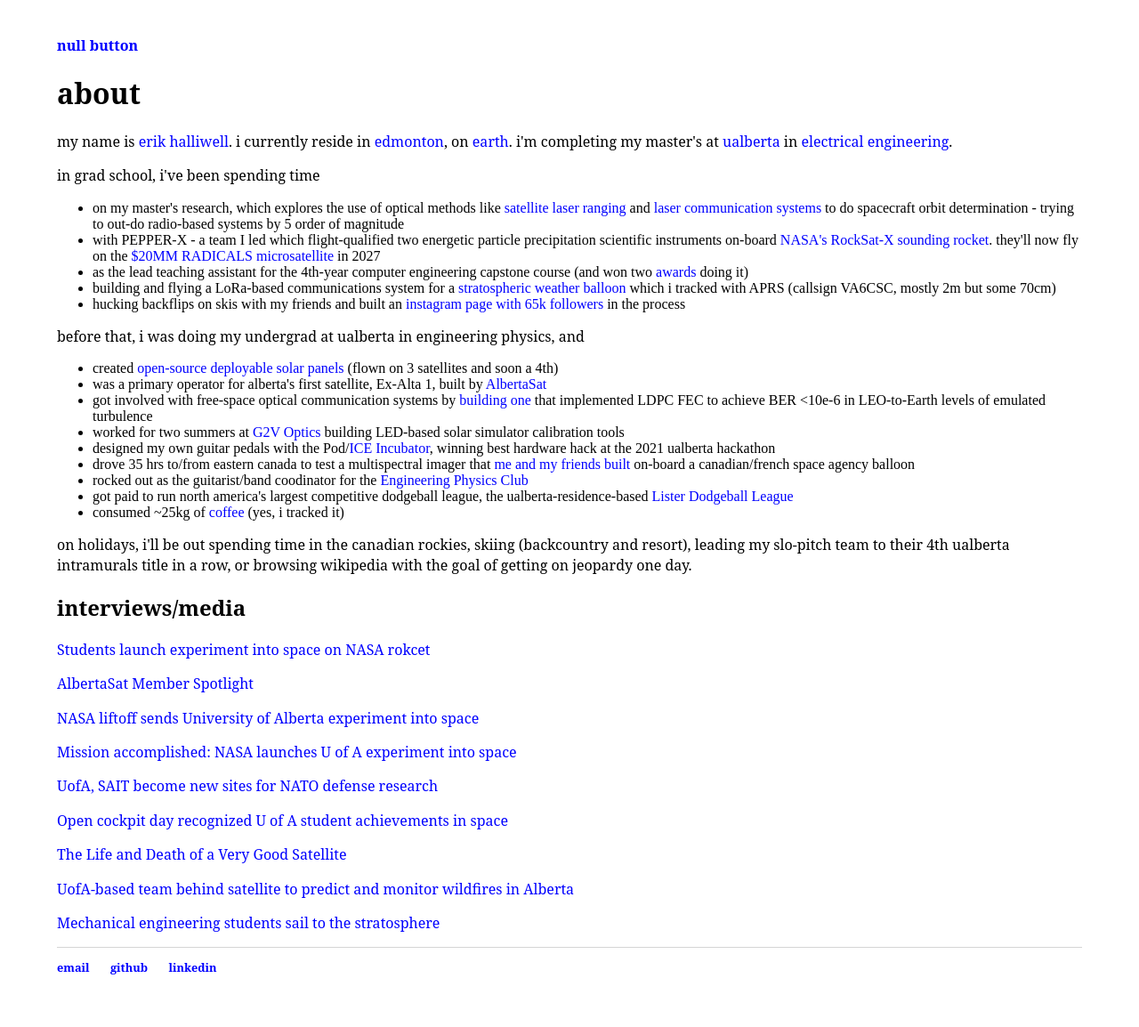
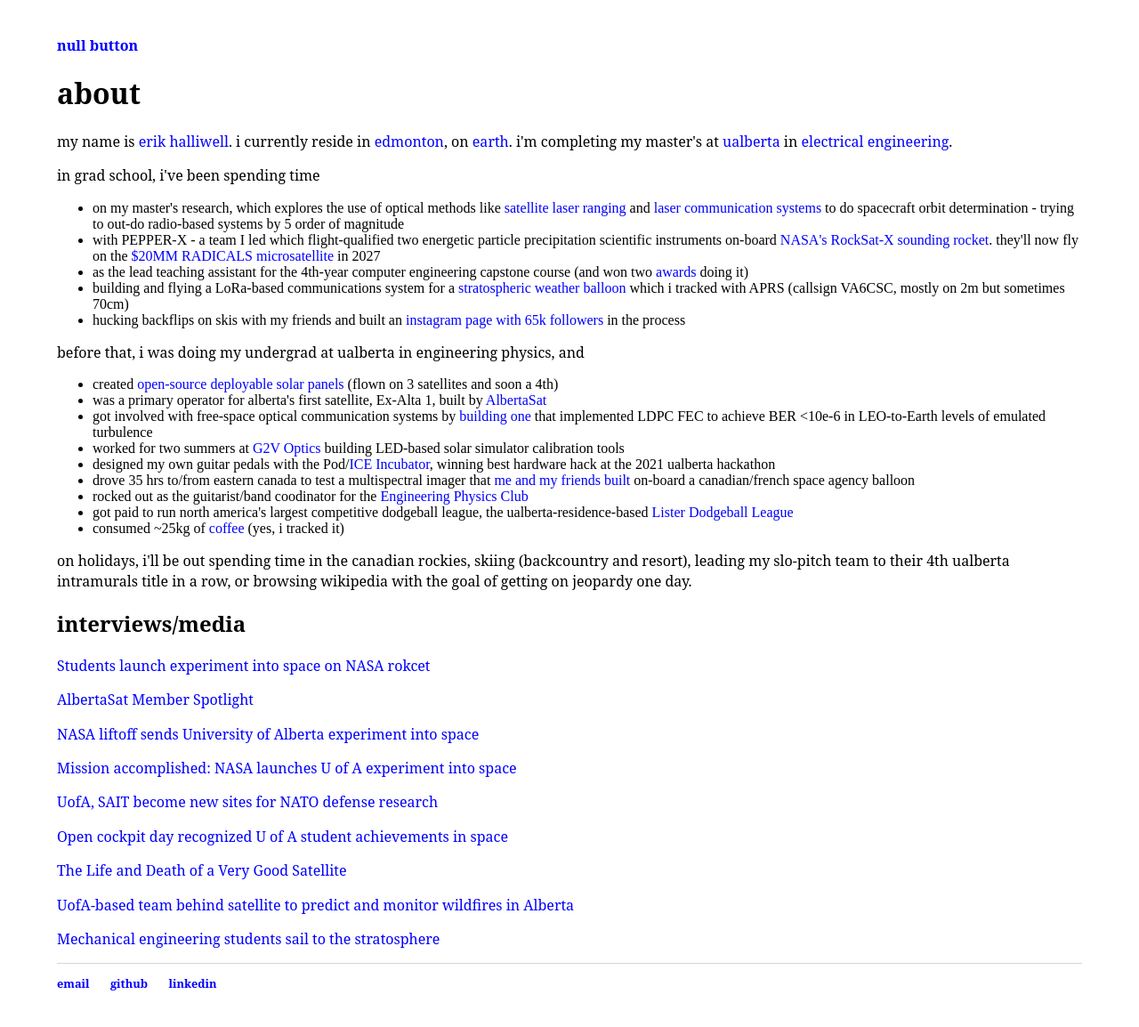
Before and after one commit to ehalliwe/ehalliwe.github.io, a Jekyll site: the page built from index.html, in a window 1280 px wide. Shown: the whole page at 89% size. Built offline with Jekyll 4.4.1, drawn with Linux system fonts in a browser that asks for light colours.

Commit message:
minor content v2

```diff
--- a/index.html
+++ b/index.html
@@ -10,7 +10,7 @@ title: erik halliwell
 		<li>on my master's research, which explores the use of optical methods like <a href="https://www.spiedigitallibrary.org/conference-proceedings-of-spie/12877/128771P/Dual-purpose-SDA-compliant-optical-ground-station-and-laser-ranging/10.1117/12.3001892.short">satellite laser ranging </a> and <a href="https://spie.org/photonics-west/presentation/Orbit-determination-using-passive-optical-communication-observations/13355-61">laser communication systems </a> to do spacecraft orbit determination - trying to out-do radio-based systems by 5 order of magnitude</li>
 		<li>with PEPPER-X - a team I led which flight-qualified two energetic particle precipitation scientific instruments on-board <a href="https://www.nasa.gov/wallops/stem/rocksatx/">NASA's RockSat-X sounding rocket</a>. they'll now fly on the <a href="https://www.radicalsmission.ca/">$20MM RADICALS microsatellite</a> in 2027</li>
 		<li>as the lead teaching assistant for the 4th-year computer engineering capstone course (and won two <a href="https://www.ualberta.ca/en/graduate-studies/media-library/awards-and-funding/awards-documents/2024-gsta-announcement.pdf">awards</a> doing it)</li>
-		<li>building and flying a LoRa-based communications system for a <a href="https://news.usask.ca/articles/colleges/2023/final-launch-a-success-in-student-space-training-program-at-usask.php">stratospheric weather balloon</a> which i tracked with APRS (callsign VA6CSC, mostly 2m but some 70cm)</li>
+		<li>building and flying a LoRa-based communications system for a <a href="https://news.usask.ca/articles/colleges/2023/final-launch-a-success-in-student-space-training-program-at-usask.php">stratospheric weather balloon</a> which i tracked with APRS (callsign VA6CSC, mostly on 2m but sometimes 70cm)</li>
 		<li>hucking backflips on skis with my friends and built an <a href="https://www.instagram.com/boner_media/">instagram page with 65k followers</a> in the process</li>
 	</ul>
 	</p>
```
